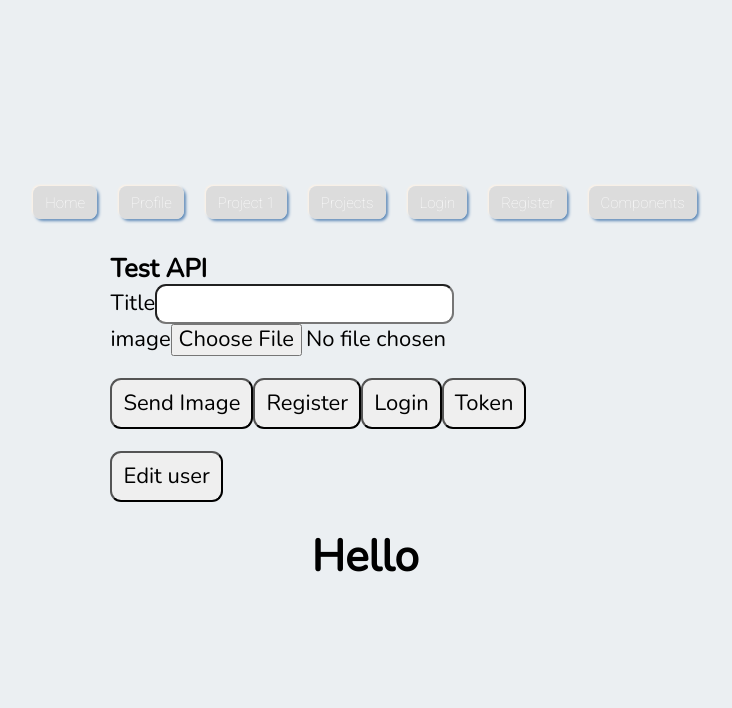
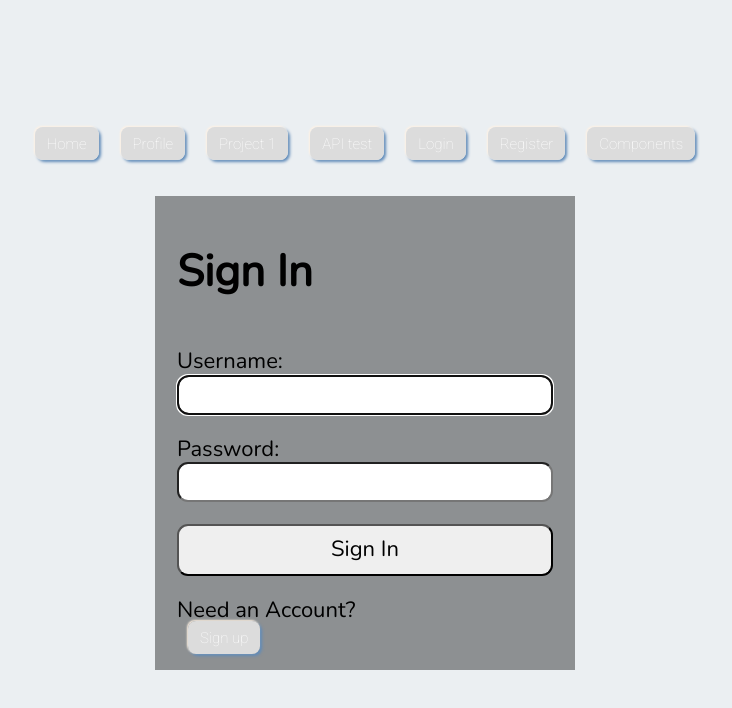
Before and after one commit to PabloSGomez50/Frontend-Proyecto-Color, a React (Create React App) app: page /login in a window 1280 px wide. Shown: the top 708 px of the page, without its empty margins (275-1007 px from the left). Built offline with nearby package versions, Linux system fonts and the light colour scheme.

Commit message:
6. Add Login component and AuthProvider (AppContext).

```diff
--- a/src/App.js
+++ b/src/App.js
@@ -10,7 +10,7 @@ import NavBar from './components/NavBar';
 import Banner from './components/Banner';
 import Topics from './components/Topics';
 import Publication from './components/Publication';
-import LoginView from './components/auth/LoginView';
+import Login from './components/auth/Login';
 import Register from './components/auth/Register';
 
 import ApiService from './api/ApiService';
@@ -22,10 +22,10 @@ const apiService = new ApiService();
 
 function App() {
 
-  const [ title, setTitle ] = useState("");
-  const [ image, setImage ] = useState();
-  const [ csrfToken, setCsrfToken] = useState("");
-  const [ auth, setAuth ] = useState();
+  const [title, setTitle] = useState("");
+  const [image, setImage] = useState();
+  const [csrfToken, setCsrfToken] = useState("");
+  const [auth, setAuth] = useState();
 
   const register = () => {
     apiService.register({
@@ -64,7 +64,8 @@ function App() {
     apiService.createProj({
       title: title,
       auth: auth,
-      members: [{id: 4, username: 'Pablo'}, {id: 3, username: 'Sol'}]},
+      members: [{ id: 4, username: 'Pablo' }, { id: 3, username: 'Sol' }]
+    },
       image)
       .then(data => console.log(data));
   }
@@ -85,24 +86,38 @@ function App() {
         <NavLink to='/'>Home</NavLink>
         <NavLink to='/profile/2'>Profile</NavLink>
         <NavLink to='/project/new'>Project 1</NavLink>
-        <NavLink to='/projects'>Projects</NavLink>
+        <NavLink to='/api'>API test</NavLink>
         <NavLink to='/login'>Login</NavLink>
         <NavLink to='/register'>Register</NavLink>
         <NavLink to='/components'>Components</NavLink>
       </nav>
 
+      <Routes>
+        <Route path='/' element={<Home />} />
+        <Route path='/login' element={<Login />} />
+        <Route path='/register' element={<Register />} />
+        <Route path='/components' element={
+          <div>
+            <NavBar />
+            <Banner />
+
+            <Topics />
+            <Publication />
+          </div>
+        } />
+        <Route path='/api' element={
           <div>
           <h3>Test API</h3>
           <label>
             Title
             <input type="text" value={title} onChange={(e) => setTitle(e.target.value)} />
           </label>
-        <br/>
+          <br />
           <label>
             image
-          <input type="file" onChange={(e) => setImage(e.target.files)}/>
+            <input type="file" onChange={(e) => setImage(e.target.files)} />
           </label>
-        <br/>
+          <br />
           <button onClick={createProject}>Send Image</button>
           <button onClick={register}>Register</button>
           <button onClick={login}>Login</button>
@@ -110,20 +125,7 @@ function App() {
           <p>{csrfToken}</p>
           <button onClick={edituser}>Edit user</button>
         </div>
-
-      <Routes>
-        <Route element={<Home />}/>
-        <Route path='/login' element={<LoginView />}/>
-        <Route path='/register' element={<Register />}/>
-        <Route path='/components' element={
-          <div>
-            <NavBar />
-            <Banner />
-
-            <Topics/>
-            <Publication/>
-          </div>
-        }/>
+        } />
         <Route path='/:prop' element={<TestCompontent />} />
         <Route path='/:prop/:id' element={<TestCompontent />} />
       </Routes>
@@ -137,8 +139,8 @@ function TestCompontent() {
 
   return (
     <div>
-      <h2>Props: { prop }</h2>
-      {id ? <p>Id: { id }</p> : null}
+      <h2>Props: {prop}</h2>
+      {id ? <p>Id: {id}</p> : null}
     </div>
   );
 }
--- a/src/api/ApiService.js
+++ b/src/api/ApiService.js
@@ -9,7 +9,9 @@ const instance = axios.create({
     xsrfCookieName: 'csrftoken'
 });
 
-export default class ApiService{
+export default instance;
+
+export class ApiService{
 
     async getSession() {
         try {
--- /dev/null
+++ b/src/components/auth/AuthProvider.js
@@ -0,0 +1,15 @@
+import React, { createContext, useState } from "react";
+
+const AuthContext = createContext({});
+
+export const AuthProvider = ({ children }) => {
+    const [auth, setAuth] = useState({});
+
+    return (
+        <AuthContext.Provider value={{ auth, setAuth }}>
+            { children }
+        </AuthContext.Provider>
+    );
+}
+
+export default AuthContext;
--- /dev/null
+++ b/src/components/auth/Login.js
@@ -0,0 +1,112 @@
+import React, { useRef, useState, useEffect, useContext } from 'react';
+import { Link } from 'react-router-dom';
+
+import AuthContext from './AuthProvider';
+import axios from '../../api/ApiService';
+import './auth.css';
+
+const LOG_URL = '/login';
+
+function Login() {
+    const { setAuth } = useContext(AuthContext);
+    const userRef = useRef();
+    const errRef = useRef();
+
+    const [user, setUser] = useState('');
+    const [pwd, setPwd] = useState('');
+    const [errMsg, setErrMsg] = useState('');
+    const [success, setSuccess] = useState(false);
+
+    useEffect(() => {
+        userRef.current.focus();
+    }, [])
+
+    useEffect(() => {
+        setErrMsg('');
+    }, [user, pwd])
+
+    const handleSubmit = async (e) => {
+        e.preventDefault();
+
+        try {
+            const response = await axios.post(
+                LOG_URL,
+                JSON.stringify({username: user, password: pwd}),
+                {
+                    headers: { 'Content-Type': 'application/json'}
+                }
+            );
+            console.log(user, pwd);
+            console.log(response.data);
+            const accessToken = response.data.token;
+            const data = response.data.user;
+            console.log(accessToken, data);
+            setAuth({user, pwd, accessToken});
+            setUser('');
+            setPwd('');
+            setSuccess(true);
+
+        } catch (err) {
+            if (!err.response) {
+                setErrMsg('No server Response');
+            } else if (err.response.status === 400) {
+                setErrMsg('Missing Username or Password');
+            } else if (err.response.status === 401) {
+                setErrMsg('Unauthorized');
+            } else {
+                setErrMsg('Login Failed');
+            }
+            errRef.current.focus();
+        }
+
+    }
+
+    return (
+        <>
+            {success ? (
+                <section>
+                    <h1>You are logged in!</h1>
+                    <br />
+                    <p>
+                        <Link to="/">Home</Link>
+                    </p>
+                </section>
+            ) : (
+                <section>
+                    <p ref={errRef} className={errMsg ? "errmsg" : "offscreen"} aria-live="assertive">{errMsg}</p>
+                    <h1>Sign In</h1>
+                    <form onSubmit={handleSubmit}>
+                        <label htmlFor="username">Username:</label>
+                        <input
+                            type="text"
+                            id="username"
+                            ref={userRef}
+                            autoComplete="off"
+                            onChange={(e) => setUser(e.target.value)}
+                            value={user}
+                            required
+                        />
+
+                        <label htmlFor="password">Password:</label>
+                        <input
+                            type="password"
+                            id="password"
+                            onChange={(e) => setPwd(e.target.value)}
+                            value={pwd}
+                            required
+                        />
+                        <button>Sign In</button>
+                    </form>
+                    <p>
+                        Need an Account?<br />
+                        <span className="line">
+                            <Link to="/register">Sign up</Link>
+                        </span>
+                    </p>
+                </section>
+            )}
+        </>
+    );
+}
+
+export default Login;
--- a/src/components/auth/LoginView.js
+++ /dev/null
@@ -1,7 +0,0 @@
-import React from 'react';
-
-export default function LoginView() {
-    return (
-        <h1>Hello</h1>
-    );
-}
--- a/src/index.js
+++ b/src/index.js
@@ -5,11 +5,14 @@ import App from './App';
 import reportWebVitals from './reportWebVitals';
 import { BrowserRouter } from "react-router-dom";
 
+import { AuthProvider } from './components/auth/AuthProvider';
 
 const root = ReactDOM.createRoot(document.getElementById('root'));
 root.render(
   <BrowserRouter>
-    <App/>
+    <AuthProvider>
+      <App/>
+    </AuthProvider>
   </BrowserRouter>
   // React.StrictMode
 );
```
Lines whose indentation alone changed are shown as unchanged.
